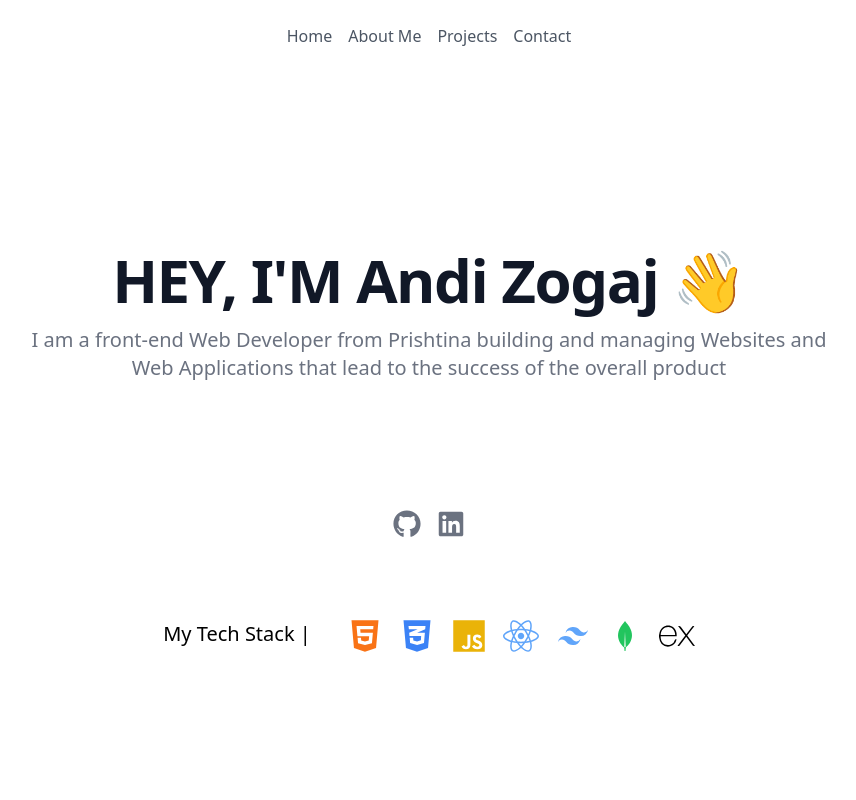
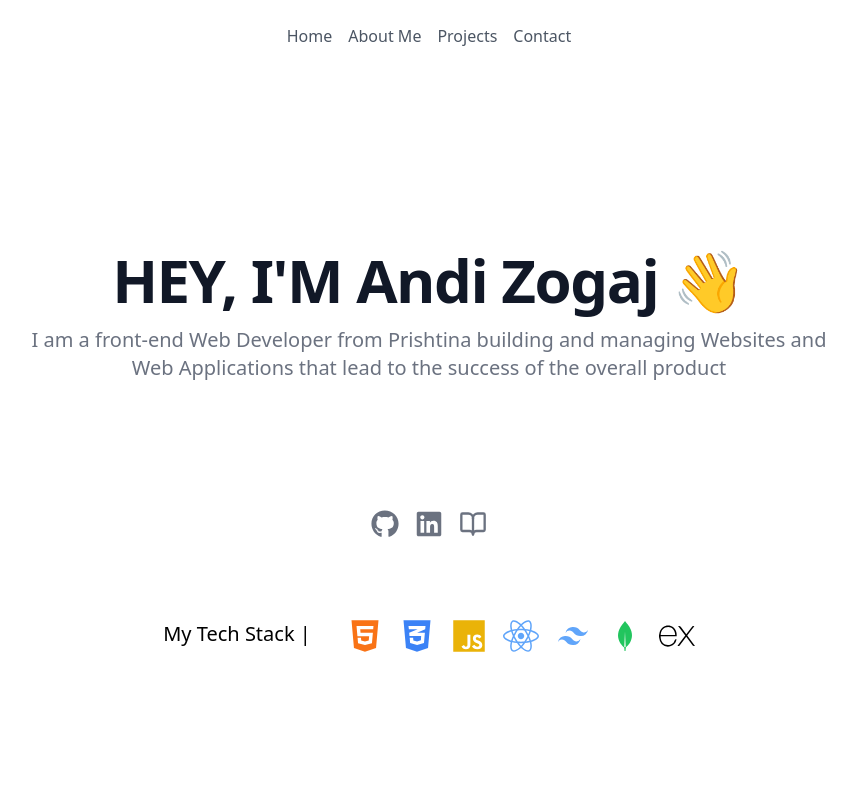
Before and after one commit to AndiZogaj22/portfolio, a React (Vite) app: page / in a window 1280 px wide. Shown: the top 800 px of the page, without its empty margins (211-1067 px from the left). Built offline with nearby package versions, Linux system fonts and the light colour scheme.

Commit message:
new link

```diff
--- a/src/components/Home.jsx
+++ b/src/components/Home.jsx
@@ -2,6 +2,8 @@ import React from 'react';
 import { FaGithub, FaLinkedin, FaHtml5, FaCss3Alt, FaJs, FaReact } from 'react-icons/fa';
 import { BiLogoMongodb, BiLogoTailwindCss } from "react-icons/bi";
 import { SiExpress } from "react-icons/si";
+import { LuBookOpen } from "react-icons/lu";
+
 
 const Home = () => {
   return (
@@ -16,6 +18,9 @@ const Home = () => {
             </a>
             <a href="https://www.linkedin.com/in/andi-zogaj-20a8a2242/" target="_blank" rel="noopener noreferrer" className="ml-4 text-gray-500 hover:text-gray-700 dark:text-gray-400 dark:hover:text-gray-200">
               <FaLinkedin size={28} />
+            </a>
+            <a href="https://portfolio-starter-kit-orpin-eight-16.vercel.app/" target="_blank" rel="noopener noreferrer" className="ml-4 text-gray-500 hover:text-gray-700 dark:text-gray-400 dark:hover:text-gray-200">
+              <LuBookOpen size={28} />
             </a>
           </div>
         </div>
```
